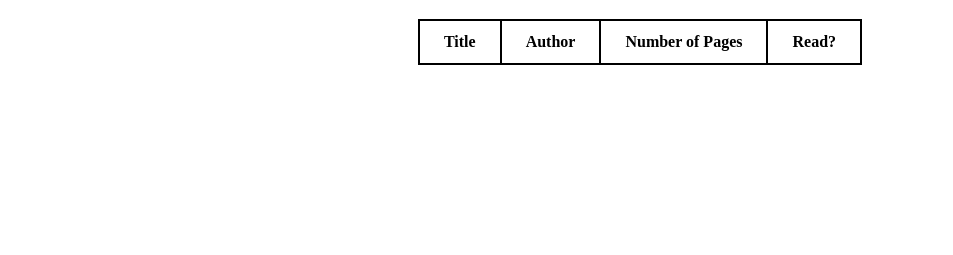
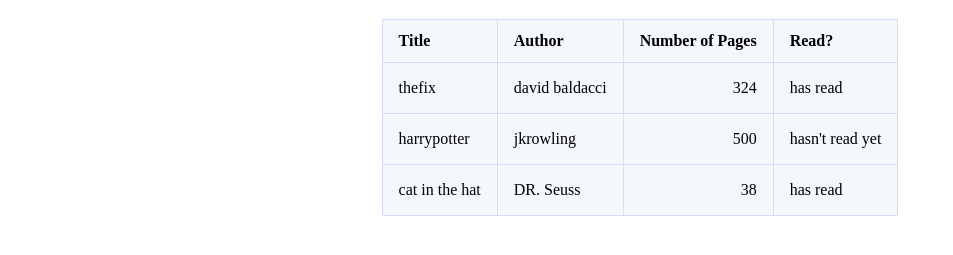
Before and after one commit to RenoldThomas/Library, a plain HTML site: page index.html in a window 1280 px wide. Shown: the part 61-316 px from the top of the page, without its empty margins (0-953 px from the left). Drawn offline with Linux system fonts and the light colour scheme.

Commit message:
Made display work and visually appealing

```diff
--- a/index.html
+++ b/index.html
@@ -13,7 +13,7 @@
         <tr>
             <th>Title</th>
             <th>Author</th>
-            <th>Number of Pages</th>
+            <th id="numbers">Number of Pages</th>
             <th>Read?</th>
         </tr>
     </table>
--- a/script.js
+++ b/script.js
@@ -17,3 +17,31 @@ function addBookToLibrary(title, author, pages, read) {
     let book = new Book(title, author, pages, read);
     myLibrary.push(book);
 }
+
+function displayLibrary(library) {
+    let table = document.querySelector(".library");
+    for (let i = 0; i < library.length; i++) {
+        let newRow = table.insertRow(-1);
+        newRow.insertCell(0).innerHTML = library[i].title;
+        newRow.insertCell(1).innerHTML = library[i].author;
+        newRow.insertCell(2).innerHTML = library[i].pages;
+        newRow.insertCell(3).innerHTML = library[i].read;
+    }
+
+    // Select all the cells in the table
+    const cells = table.querySelectorAll('td');
+
+    // Iterate over the cells and right-align the third column
+    for (let i = 0; i < cells.length; i++) {
+        // Target every fourth cell starting from the third one (index 2)
+        if (i % 4 === 2) {
+            cells[i].style.textAlign = "right";
+        }
+    }
+}
+
+addBookToLibrary("thefix", "david baldacci", 324, "yes");
+addBookToLibrary("harrypotter", "jkrowling", 500, "no");
+addBookToLibrary("cat in the hat", "DR. Seuss", 38, "yes");
+
+displayLibrary(myLibrary);
--- a/styles.css
+++ b/styles.css
@@ -1,11 +1,18 @@
 .library {
     margin-left: auto;
     margin-right: auto;
-    border: 2px solid black;
+    border: 1px solid #D4DCF7;
     border-collapse: collapse;
+    background-color:#F4F7FC;
 }
 
 th {
-    border: 2px solid black;
-    padding: 12px 24px;
+    border: 1px solid #D4DCF7;
+    padding: 12px 16px;
+    text-align: left;
 }
+
+td {
+    padding: 16px;
+    border: 1px solid #D4DCF7;
+}
```
